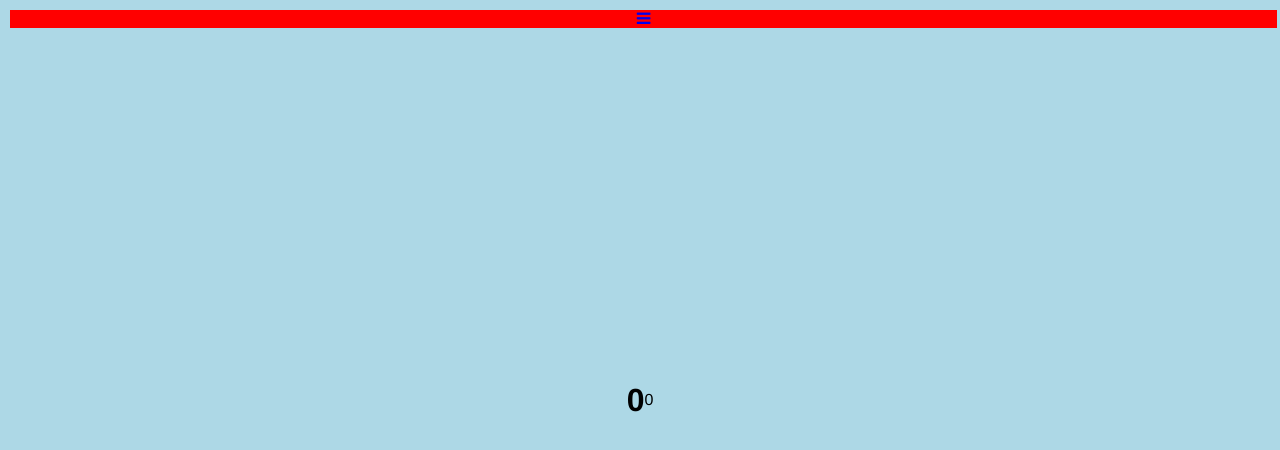
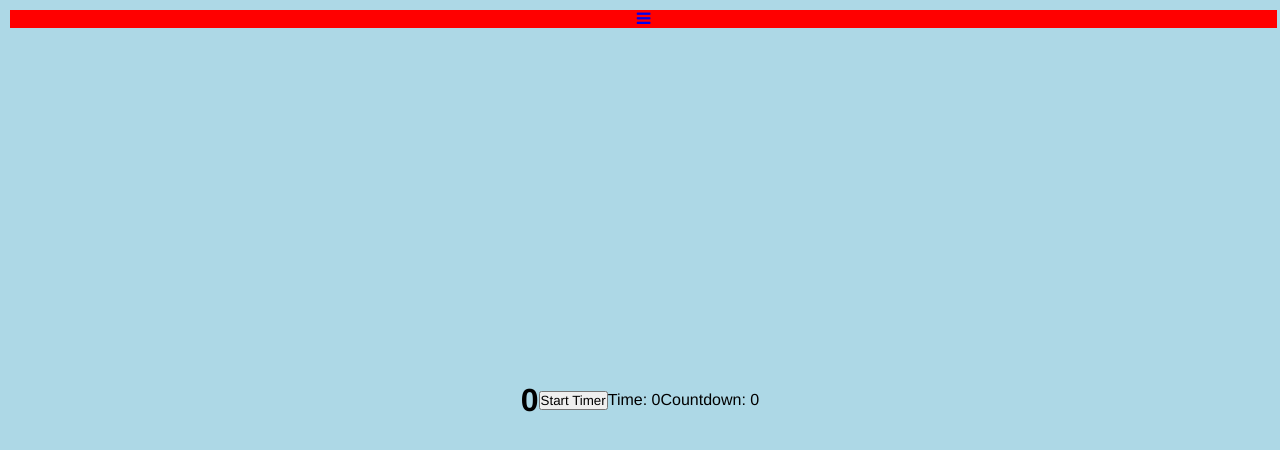
Before and after one commit to jaymagrob/beeper-timer, a Next.js app: page / in a window 1280 px wide. Shown: the top 450 px of the page. Built offline with nearby package versions, Linux system fonts and the light colour scheme.

Commit message:
DEV-14, settings: logic added

```diff
--- a/pages/index.tsx
+++ b/pages/index.tsx
@@ -5,33 +5,44 @@ import Settings from '../components/settings';
 
 export default function Home() {
   const [time, setTime] = useState(0)
-  const [countdown, setCountdown] = useState(5)
+  const [countdown, setCountdown] = useState(time)
   const [nextBeep, setNextBeep] = useState(null);
   const router = useRouter();
+  const [startTime, setStartTimer] = useState(false)
+  const [interval, setInterval2] = useState(null)
 
   useEffect(() => {
     if (!router.isReady) return;
     const query = router.query;
     if (query.s != null) {
       setTime(query.s);
+      setCountdown(query.s);
     }
   }, [router.isReady]);
 
   useEffect(() => {
     // exit early when we reach 0
-    if (!countdown) return;
+    if(!startTime) return;
 
-    // save intervalId to clear the interval when the
-    // component re-renders
-    const intervalId = setInterval(() => {
-      setCountdown(countdown - 1);
-    }, 1000);
+    if (!countdown) {
+      setCountdown(time)
+      clearInterval(interval);
+      setInterval2(setInterval(() => {
+        setCountdown(countdown - 1);
+      }, 1000))
+    } else {
+      // save interval to clear the interval when the
+      // component re-renders
+      setInterval2(setInterval(() => {
+        setCountdown(countdown - 1);
+      }, 1000));
+    };
 
     // clear interval on re-render to avoid memory leaks
-    return () => clearInterval(intervalId);
+    return () => clearInterval(interval);
     // add countdown as a dependency to re-rerun the effect
     // when we update it
-  }, [countdown]);
+  }, [countdown, startTime]);
 
 
   return (
@@ -39,8 +50,10 @@ export default function Home() {
       <Settings />
       <main>
       <h1>{time}</h1>
-      <Audio count={time} />
-      {countdown}
+      <button onClick={() => setStartTimer(true)}>Start Timer</button>
+      <Audio count={countdown} />
+      Time: {time}
+      Countdown: {countdown}
       </main>
     </>
   )
```
